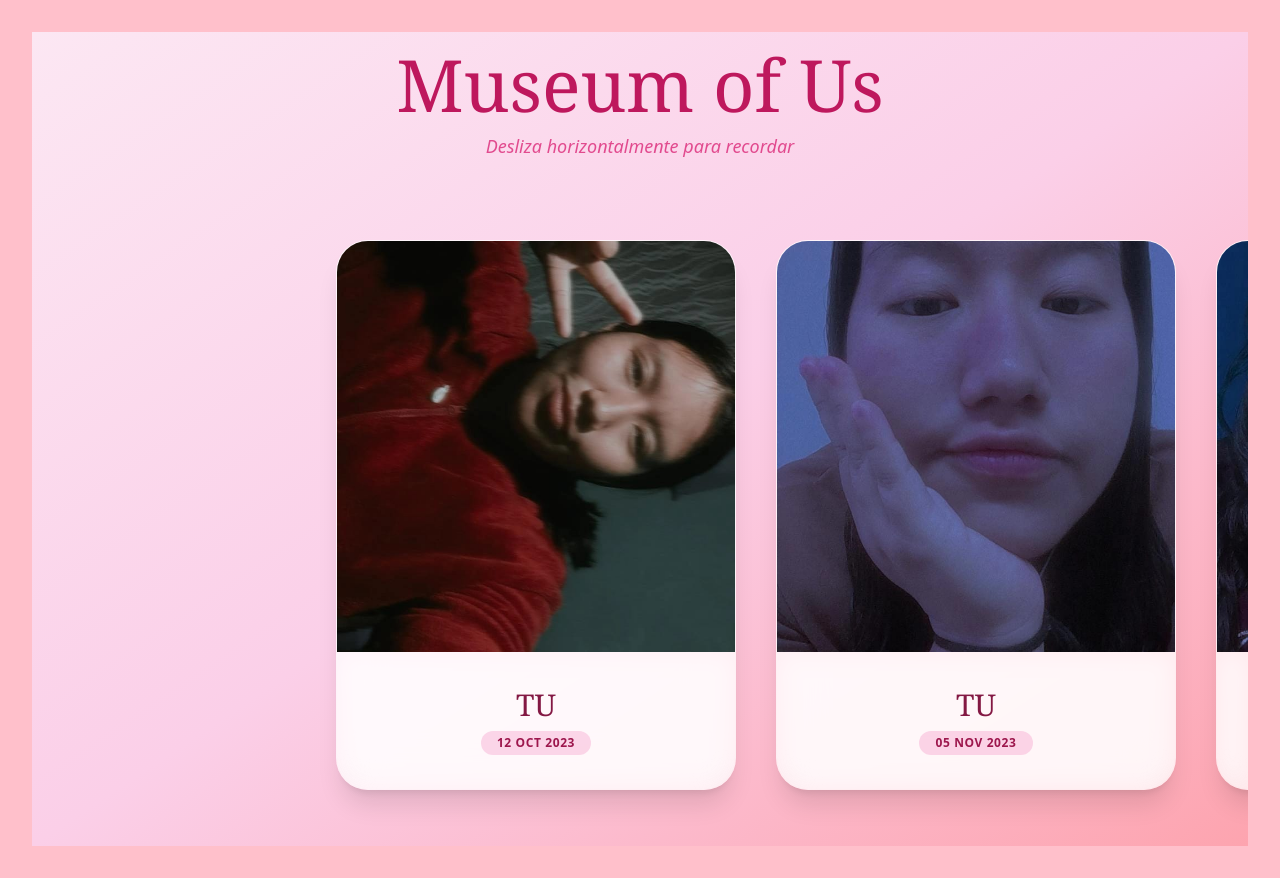
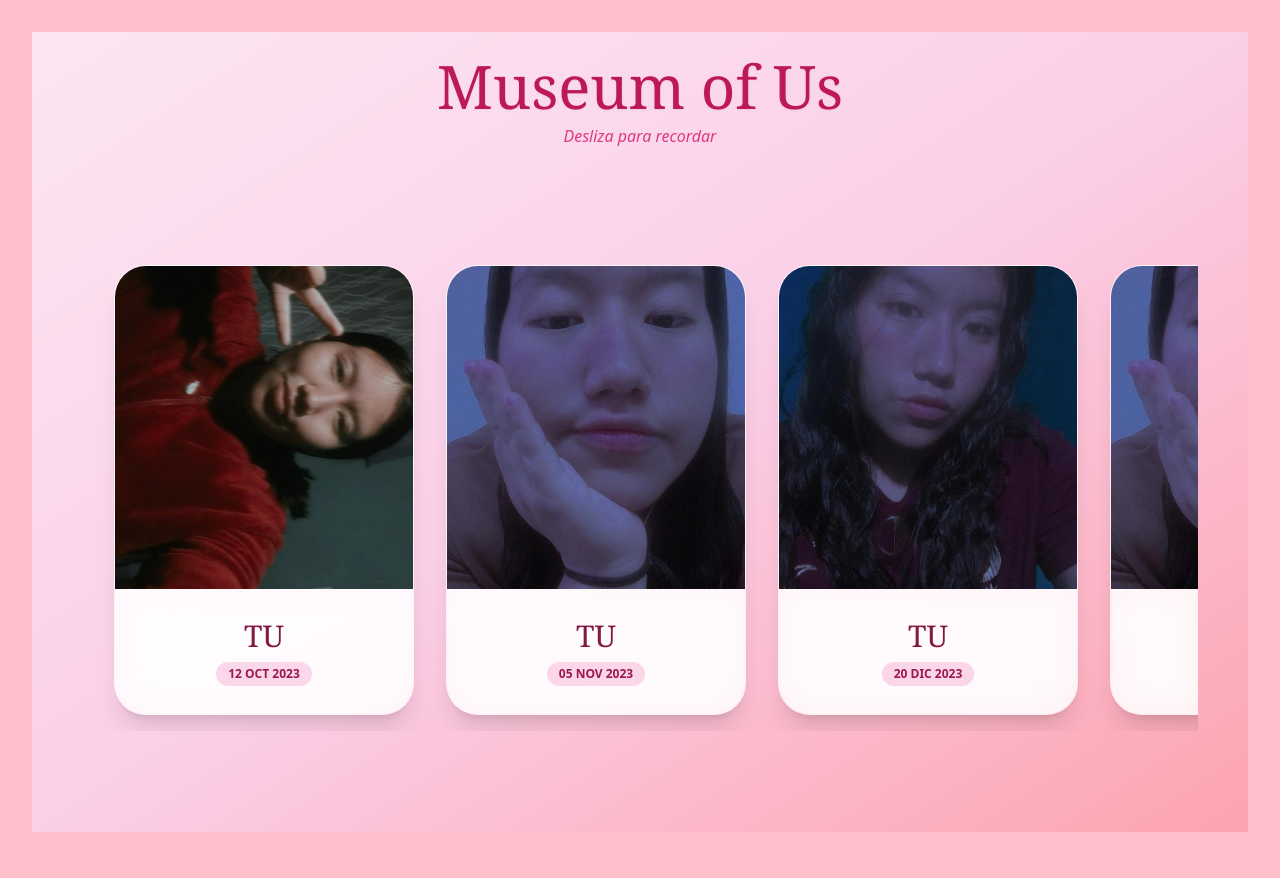
Before and after one commit to Uriel1021/Carrusel, a React (Vite) app: page / in a window 1280 px wide. Built offline with nearby package versions, Linux system fonts and the light colour scheme.

Commit message:
Test 4 movil

```diff
--- a/src/MuseumGallery.jsx
+++ b/src/MuseumGallery.jsx
@@ -27,8 +27,7 @@ const itemVariants = {
 export default function MuseumGallery() {
   return (
     // 1. FONDO TOTAL ROSA: Usamos un degradado que cubre toda la pantalla y evita bordes blancos.
-    <div className="min-h-screen w-full bg-gradient-to-br from-pink-100 via-pink-200 to-rose-300 py-10 md:py-4 overflow-hidden relative">
-
+    <div className="min-h-screen w-full bg-gradient-to-br from-pink-100 via-pink-200 to-rose-300 relative overflow-hidden flex flex-col pt-4 md:pt-6">
       {/* Estilos inline para ocultar la barra de scroll nativa y que se vea más limpio */}
       <style jsx global>{`
         .hide-scrollbar::-webkit-scrollbar {
@@ -41,22 +40,20 @@ export default function MuseumGallery() {
       `}</style>
 
       {/* Título con efectos */}
-      <header className="text-center mb-10 px-4 relative z-10">
+      <header className="text-center mb-2 md:mb-6 px-4 z-10 flex-shrink-0">
         <motion.h1
-          initial={{ opacity: 0, y: -20, filter: "blur(5px)" }}
-          animate={{ opacity: 1, y: 0, filter: "blur(0px)" }}
-          transition={{ duration: 0.8 }}
-          className="text-5xl md:text-7xl font-serif text-pink-700 drop-shadow-sm"
+          initial={{ opacity: 0, y: -20 }}
+          animate={{ opacity: 1, y: 0 }}
+          className="text-4xl md:text-6xl font-serif text-pink-700 drop-shadow-sm"
         >
           Museum of Us
         </motion.h1>
         <motion.p
           initial={{ opacity: 0 }}
           animate={{ opacity: 1 }}
-          transition={{ delay: 0.4 }}
-          className="text-pink-600/80 mt-3 text-lg italic"
+          className="text-pink-600/90 mt-1 md:mt-2 text-sm md:text-base italic"
         >
-           Desliza horizontalmente para recordar
+           Desliza para recordar
         </motion.p>
       </header>
 
@@ -66,49 +63,61 @@ export default function MuseumGallery() {
           - snap-x snap-mandatory: LA CLAVE. Activa el CSS Scroll Snapping horizontal.
           - px-8 md:px-[25%]: Padding horizontal. En móvil es pequeño, en escritorio es grande para centrar la primera imagen.
       */}
-      <div className="flex flex-nowrap overflow-x-auto snap-x snap-mandatory gap-6 md:gap-10 px-8 md:px-[25%] py-10 hide-scrollbar cursor-grab active:cursor-grabbing">
+      {/* Contenedor Principal Ajustado */}
+      <div className="flex-grow flex items-center w-full pb-4 md:pb-6">
+
+        {/* Mantenemos el ajuste de ancho para Web que te gustó antes (los bordes) */}
+        <div className="mx-auto w-full md:w-[calc(100%-100px)] max-w-[1600px] h-full flex items-center">
+
+          <div className="flex flex-nowrap overflow-x-auto snap-x snap-mandatory gap-4 md:gap-8 px-8 py-4 hide-scrollbar w-full items-center">
             {moments.map((moment, index) => (
               <motion.div
                 key={moment.id}
-            // Animación de entrada escalonada basada en el índice
                 variants={itemVariants}
                 initial="hidden"
                 animate="visible"
                 transition={{ delay: index * 0.1 }}
-            // Efectos al pasar el mouse (solo desktop)
-            whileHover={{ scale: 1.03, rotate: index % 2 === 0 ? 1 : -1, y: -10 }}
-            // 3. snap-center: Esto obliga a la tarjeta a alinearse al centro de la pantalla al dejar de hacer scroll.
+                whileHover={{ scale: 1.02, y: -5 }}
                 className={`
                   relative flex-shrink-0 snap-center
-              w-[85vw] md:w-[400px] h-[500px] md:h-[550px]
+
+                  /* --- CAMBIO CRÍTICO AQUÍ --- */
+                  /* En móvil: w-[75vw] para ver un poco de la siguiente tarjeta */
+                  /* En móvil: h-[60vh] (Altura del viewport) en lugar de px fijos. */
+                  /* Esto garantiza que SIEMPRE quepa en la pantalla sin scroll vertical */
+
+                  w-[80vw] max-w-[300px] md:w-[380px]
+                  h-[60vh] max-h-[450px] md:h-[520px]
+
                   bg-white/60 backdrop-blur-xl border border-white/40
-              rounded-[2rem] shadow-xl overflow-hidden group transition-all duration-300
+                  rounded-[2rem] shadow-xl overflow-hidden group
                 `}
               >
-             {/* Imagen con efecto zoom */}
-            <div className="h-[75%] w-full overflow-hidden relative">
+                {/* Imagen: Ocupa el 72% de la altura disponible */}
+                <div className="h-[72%] w-full relative overflow-hidden">
                   <img
                     src={moment.img}
                     alt={moment.title}
                     className="w-full h-full object-cover transition-transform duration-700 group-hover:scale-105 pointer-events-none"
                   />
-                 {/* Capa de brillo al pasar el mouse */}
-                <div className="absolute inset-0 bg-gradient-to-t from-pink-900/30 to-transparent opacity-0 group-hover:opacity-100 transition-opacity duration-500"></div>
                 </div>
 
-            {/* Texto */}
-            <div className="absolute bottom-0 w-full h-[25%] bg-white/30 backdrop-blur-md flex flex-col justify-center items-center p-4">
-              <h3 className="text-3xl font-serif text-pink-900">
+                {/* Info: Ocupa el resto (28%) y se centra */}
+                <div className="absolute bottom-0 w-full h-[28%] bg-white/50 backdrop-blur-md flex flex-col justify-center items-center p-2 border-t border-white/30">
+                  <h3 className="text-2xl md:text-3xl font-serif text-pink-900 m-0 leading-tight">
                     {moment.title}
                   </h3>
-              <div className="mt-2 px-4 py-1 bg-pink-500/20 text-pink-800 text-xs font-bold rounded-full uppercase tracking-wider">
+                  <span className="mt-2 px-3 py-1 bg-pink-500/20 text-pink-800 text-xs font-bold rounded-full uppercase">
                     {moment.date}
-              </div>
+                  </span>
                 </div>
               </motion.div>
             ))}
-        {/* Espacio extra al final para que la última imagen también pueda quedar centrada */}
-        <div className="flex-shrink-0 w-4 md:w-[20%]" />
+
+            {/* Espaciador final */}
+            <div className="w-4 flex-shrink-0" />
+          </div>
+        </div>
       </div>
     </div>
   );
```
Lines whose indentation alone changed are shown as unchanged.
